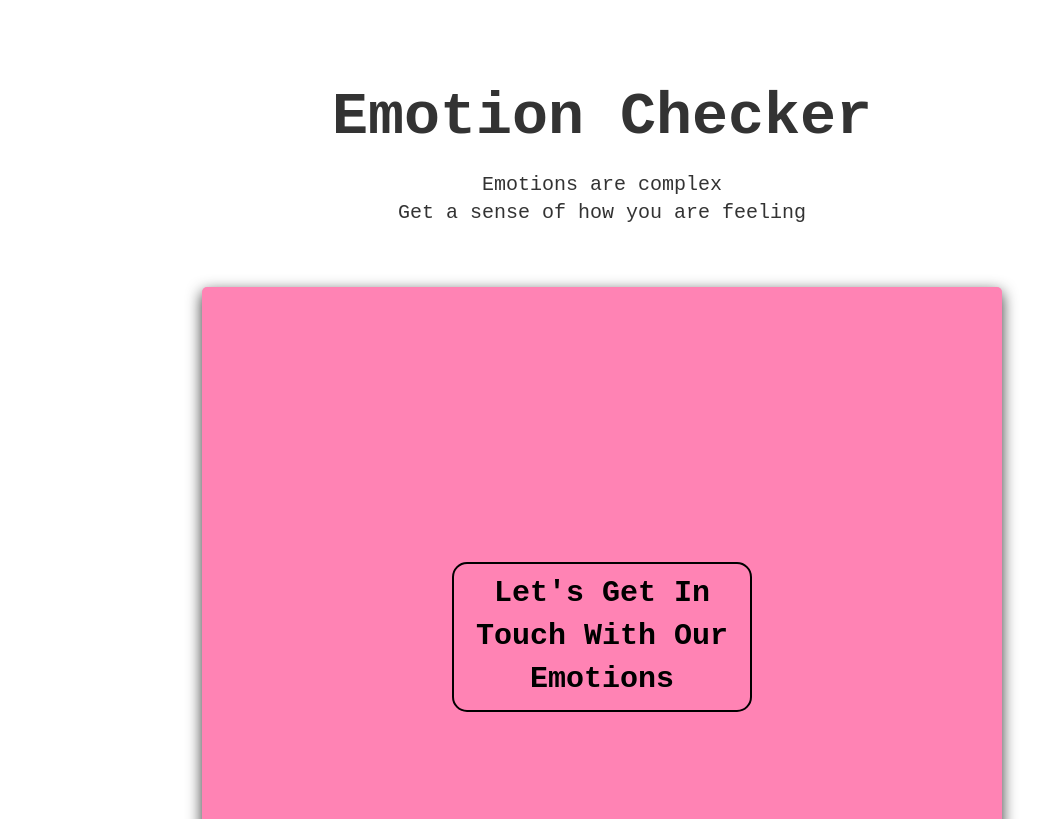
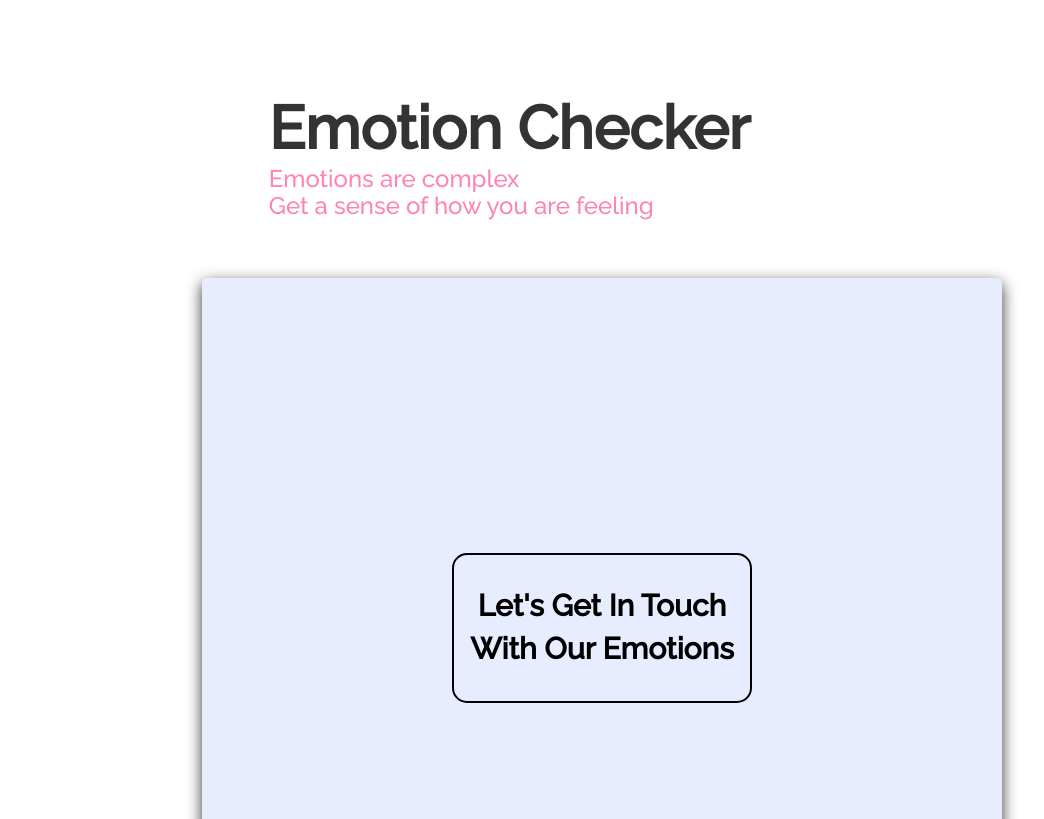
Before and after one commit to bryanhce/relax, a plain HTML site: page codefiesta/html/emotion-checker.html in a window 1280 px wide. Shown: the part 133-952 px from the top of the page, without its empty margins (38-1082 px from the left). Drawn offline with nearby package versions, Linux system fonts and the light colour scheme.

Commit message:
last touch ups

```diff
--- a/codefiesta/css/emotion-checker.css
+++ b/codefiesta/css/emotion-checker.css
@@ -1,7 +1,7 @@
 body{
     font-size: 20px;
     font-family: monospace;
-    /* background-color: #dbd8f0; */
+    /* background-color: #E5E5E5; */
 }
 
 #container{
@@ -14,12 +14,12 @@ body{
     display: flex;
     align-items: center;
     justify-content: center;
-    background-color: #ff83b4;
+    background-color: #E7ECFF;
 }
 
 .text{
   display: flex;
-  text-align: center;
+  text-align: left;
   justify-content: center;
   flex-direction: column;
   align-content: center;
@@ -37,6 +37,7 @@ body{
     color : black;
     display: flex;
     align-items: center;
+    font-family: 'Raleway', sans-serif;
 }
 #start:hover{
     border: 3px solid lightgrey;
@@ -47,6 +48,7 @@ body{
   display: flex;
   align-items: center;
   justify-content: center;
+  padding-right: 200px;
 }
 
 #ls-image{
@@ -57,6 +59,13 @@ body{
 
 .emotion-text{
   font-size: 60px;
+  font-family: 'Raleway', sans-serif;
+}
+
+.get-text{
+  font-family: 'Raleway', sans-serif;
+  color: #ff83b4;
+  margin-top: -1%;
 }
 
 #question{
@@ -70,6 +79,7 @@ body{
     margin : 0;
     padding : 15px;
     font-size: 1.25em;
+    font-family: 'Raleway', sans-serif;
 }
 
 #choices{
@@ -77,6 +87,7 @@ body{
     display: flex;
     justify-content: center;
     flex-direction: row;
+    font-family: 'Raleway', sans-serif;
 }
 .choice{
     width : 150px;
@@ -104,5 +115,6 @@ body{
 }
 
 #mood{
-  font: Raleway;
+  font-family: 'Raleway', sans-serif;
+  font-size: 26px;
 }
--- a/codefiesta/html/emotion-checker.html
+++ b/codefiesta/html/emotion-checker.html
@@ -20,8 +20,8 @@
 
   <div class="container intro">
     <div class="text">
-      <p class="emotion-text"><strong>Emotion Checker</strong></p>
-      <p class="get-text">Emotions are complex<br>Get a sense of how you are feeling</p>
+      <h1 class="emotion-text"><strong>Emotion Checker</strong></h1>
+      <h3 class="get-text">Emotions are complex<br>Get a sense of how you are feeling</h3>
       <!-- <p>Emotions are so complex. They are affected by hormones, how you respond to the events around you and inner workings of your brain. At times, it would be difficult to figure out what you are truly feeling as they maybe be clouded by the millions of thougths and questions firing in your head. Take this quiz that is heavily inspired by ProProfs' Quizzes to get a sensing of what you are feeling.</p> -->
     </div>
   </div>
--- a/codefiesta/js/emotion-checker.js
+++ b/codefiesta/js/emotion-checker.js
@@ -30,7 +30,7 @@ let questions = [
       question : "The sun is shining and the temperature is just right. What are you going to do?",
       choiceA : "The same repetitive thing I do everyday",
       choiceB : "I'm not sure - just waiting for someone to ruin my day",
-      choiceC : "Sing your favourite song",
+      choiceC : "Sing my favourite songs",
       choiceD : "Burrow in my bed and binge a Netflix series by myself"
 
     },{
```
